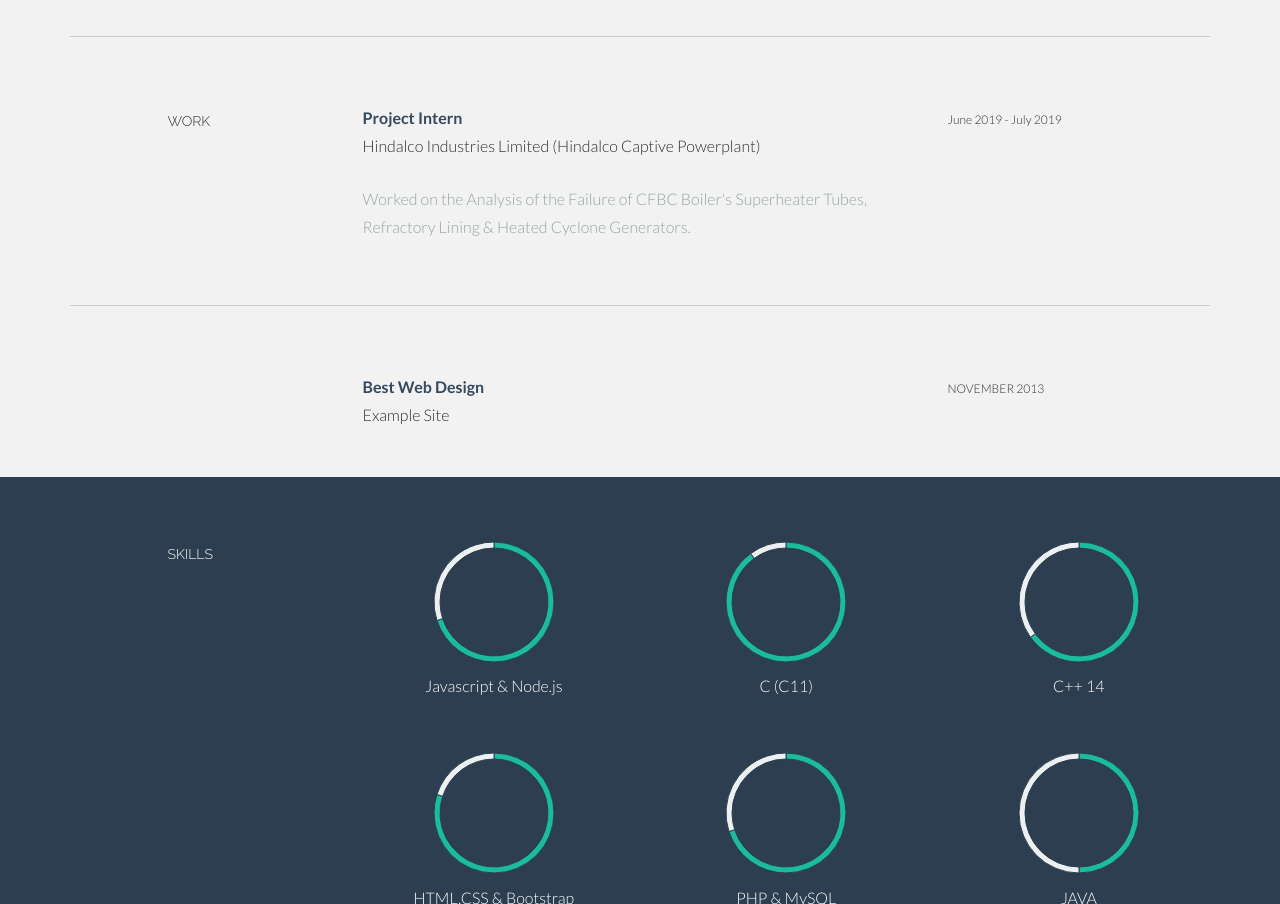
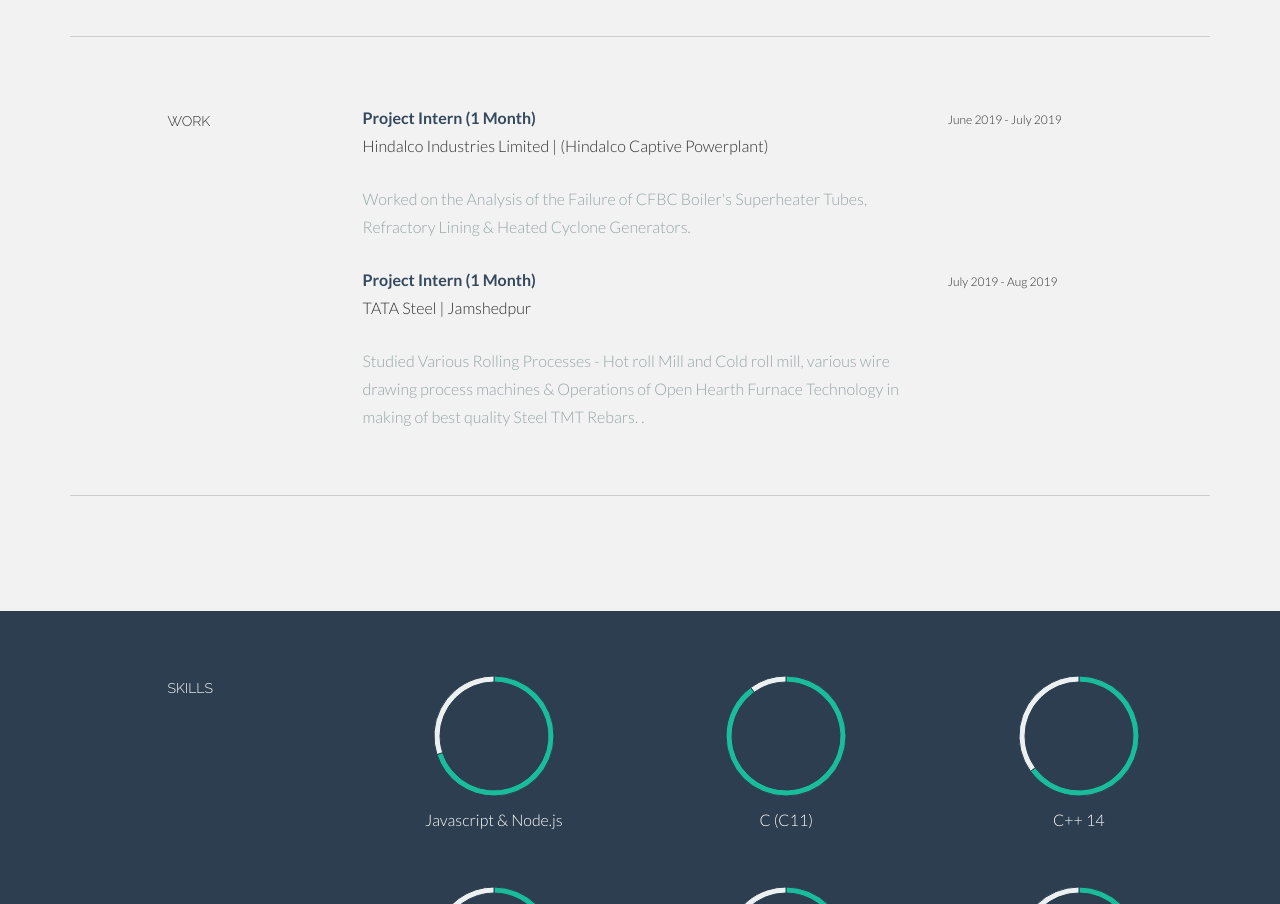
Before and after one commit to hunnyswaroop/hunnyswaroop.github.io, a plain HTML site: page index.html in a window 1280 px wide. Shown: the part 1533-2437 px from the top of the page. Drawn offline with Linux system fonts and the light colour scheme.

Commit message:
Update index.html

```diff
--- a/index.html
+++ b/index.html
@@ -163,7 +163,7 @@
       </div>
       <div class="col-lg-6">
         <p>
-          <t>Project Intern</t><br/> Hindalco Industries Limited (Hindalco Captive Powerplant)<br/>
+          <t>Project Intern (1 Month)</t><br/> Hindalco Industries Limited | (Hindalco Captive Powerplant)<br/>
         </p>
         <p>
           <more>Worked on the Analysis of the Failure of CFBC Boiler's Superheater Tubes, Refractory Lining & Heated Cyclone Generators.</more>
@@ -172,6 +172,21 @@
       <div class="col-lg-3">
         <p>
           <sm>June 2019 - July 2019</sm>
+        </p>
+      </div>
+
+      <div class="col-lg-6 col-lg-offset-3">
+        <p>
+          <t>Project Intern (1 Month)</t><br/> TATA Steel | Jamshedpur<br/>
+        </p>
+        <p>
+          <more>Studied Various Rolling Processes - Hot roll Mill and Cold roll mill, various wire drawing process machines & Operations of Open Hearth Furnace Technology in making of best quality Steel TMT Rebars.
+            .</more>
+        </p>
+      </div>
+      <div class="col-lg-3">
+        <p>
+          <sm>July 2019 - Aug 2019</sm>
         </p>
       </div>
      </div>
@@ -190,12 +205,12 @@
       </div>
       <div class="col-lg-6">
         <p>
-          <t>Best Web Design</t><br/> Example Site <br/>
+          <!--<t>Best Web Design</t><br/> Example Site <br/>-->
         </p>
       </div>
       <div class="col-lg-3">
         <p>
-          <sm>NOVEMBER 2013</sm>
+          <!--<sm>NOVEMBER 2013</sm>-->
         </p>
       </div>
 
```
